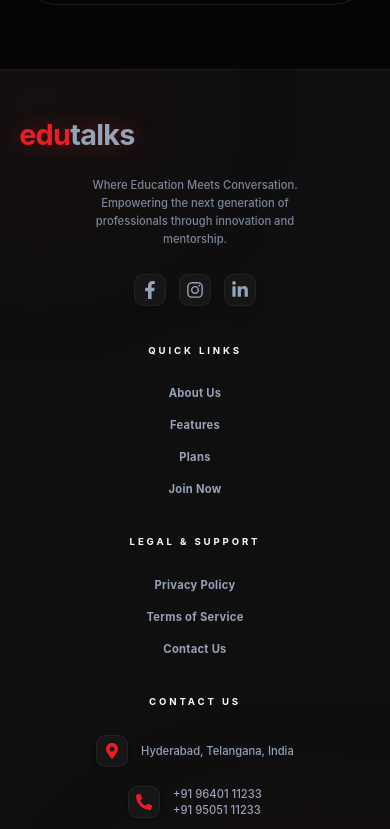
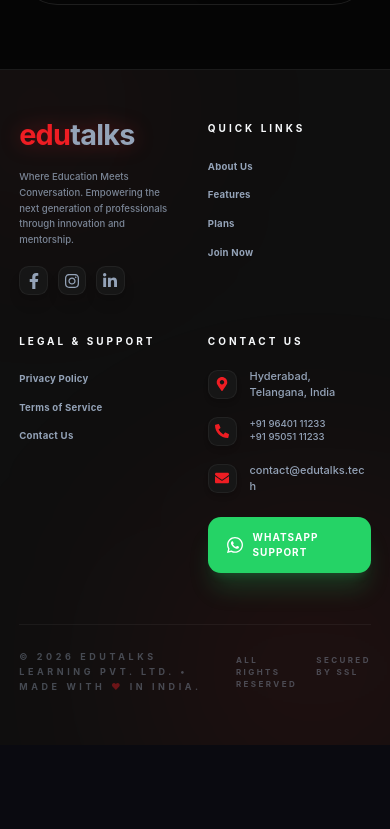
Before and after one commit to edutalksorg/edutalks-live-streaming-frontend, a React (Vite) app: page /privacy-policy in a window 390 px wide. Shown: the part 2515-3344 px from the top of the page. After the commit the page ends 3260 px from the top, so only its background shows below. Built offline with nearby package versions, Linux system fonts and the light colour scheme.

Commit message:
email link expiry

```diff
--- a/src/components/Footer.tsx
+++ b/src/components/Footer.tsx
@@ -11,14 +11,14 @@
             <div className="absolute -top-24 -left-24 w-72 h-72 bg-primary/5 rounded-full blur-[100px] pointer-events-none"></div>
 
             <div className="max-w-7xl mx-auto px-4 sm:px-6 lg:px-8 relative z-10">
-                <div className="grid grid-cols-1 md:grid-cols-2 lg:grid-cols-4 gap-12 lg:gap-8 mb-16 items-start">
+                <div className="grid grid-cols-1 sm:grid-cols-2 lg:grid-cols-4 gap-y-12 gap-x-8 mb-16 items-start">
                     {/* Brand Section */}
-                    <div className="space-y-8 text-center md:text-left">
-                        <Logo size="lg" className="mx-auto md:mx-0 drop-shadow-[0_0_10px_rgba(238,29,35,0.3)] transition-transform hover:scale-105" />
-                        <p className="text-accent-gray text-sm leading-relaxed font-medium opacity-80 max-w-xs mx-auto md:mx-0">
+                    <div className="flex flex-col items-center sm:items-start text-center sm:text-left space-y-6">
+                        <Logo size="lg" className="drop-shadow-[0_0_10px_rgba(238,29,35,0.3)] transition-transform hover:scale-105" />
+                        <p className="text-accent-gray text-xs md:text-sm leading-relaxed font-medium opacity-80 max-w-xs">
                             Where Education Meets Conversation. Empowering the next generation of professionals through innovation and mentorship.
                         </p>
-                        <div className="flex justify-center md:justify-start gap-4">
+                        <div className="flex gap-3">
                             {[
                                 { icon: FaFacebookF, href: "https://www.facebook.com/people/Edutalks/61578676177087/" },
                                 { icon: FaInstagram, href: "https://www.instagram.com/edutalks_tech?igsh=MXZjcm5mcDB0MzNi" },
@@ -29,68 +29,68 @@
                                     href={social.href}
                                     target="_blank"
                                     rel="noopener noreferrer"
-                                    className="w-10 h-10 rounded-xl bg-surface-light border border-white/5 flex items-center justify-center text-accent-gray hover:bg-primary hover:text-white hover:-translate-y-1 transition-all shadow-lg"
+                                    className="w-9 h-9 md:w-10 md:h-10 rounded-xl bg-surface-light border border-white/5 flex items-center justify-center text-accent-gray hover:bg-primary hover:text-white hover:-translate-y-1 transition-all shadow-lg"
                                 >
-                                    <social.icon size={18} />
+                                    <social.icon size={16} />
                                 </a>
                             ))}
                         </div>
                     </div>
 
                     {/* Quick Links */}
-                    <div className="text-center md:text-left">
-                        <h4 className="text-accent-white font-black text-xs uppercase tracking-[0.3em] mb-8 italic">Quick Links</h4>
-                        <ul className="space-y-4">
-                            <li><a href="#about" className="text-accent-gray text-sm font-bold hover:text-primary transition-colors tracking-wide">About Us</a></li>
-                            <li><a href="#features" className="text-accent-gray text-sm font-bold hover:text-primary transition-colors tracking-wide">Features</a></li>
-                            <li><a href="#plans" className="text-accent-gray text-sm font-bold hover:text-primary transition-colors tracking-wide">Plans</a></li>
-                            <li><Link to="/register" className="text-accent-gray text-sm font-bold hover:text-primary transition-colors tracking-wide">Join Now</Link></li>
+                    <div className="flex flex-col items-center sm:items-start text-center sm:text-left">
+                        <h4 className="text-accent-white font-black text-[10px] md:text-xs uppercase tracking-[0.3em] mb-6 md:mb-8 italic">Quick Links</h4>
+                        <ul className="space-y-3 md:space-y-4">
+                            <li><a href="#about" className="text-accent-gray text-xs md:text-sm font-bold hover:text-primary transition-colors tracking-wide">About Us</a></li>
+                            <li><a href="#features" className="text-accent-gray text-xs md:text-sm font-bold hover:text-primary transition-colors tracking-wide">Features</a></li>
+                            <li><a href="#plans" className="text-accent-gray text-xs md:text-sm font-bold hover:text-primary transition-colors tracking-wide">Plans</a></li>
+                            <li><Link to="/register" className="text-accent-gray text-xs md:text-sm font-bold hover:text-primary transition-colors tracking-wide">Join Now</Link></li>
                         </ul>
                     </div>
 
                     {/* Legal & Support */}
-                    <div className="text-center md:text-left">
-                        <h4 className="text-accent-white font-black text-xs uppercase tracking-[0.3em] mb-8 italic">Legal & Support</h4>
-                        <ul className="space-y-4">
-                            <li><Link to="/privacy-policy" className="text-accent-gray text-sm font-bold hover:text-primary transition-colors tracking-wide">Privacy Policy</Link></li>
-                            <li><Link to="/terms-and-conditions" className="text-accent-gray text-sm font-bold hover:text-primary transition-colors tracking-wide">Terms of Service</Link></li>
-                            <li><a href="mailto:contact@edutalks.tech" className="text-accent-gray text-sm font-bold hover:text-primary transition-colors tracking-wide">Contact Us</a></li>
+                    <div className="flex flex-col items-center sm:items-start text-center sm:text-left">
+                        <h4 className="text-accent-white font-black text-[10px] md:text-xs uppercase tracking-[0.3em] mb-6 md:mb-8 italic">Legal & Support</h4>
+                        <ul className="space-y-3 md:space-y-4">
+                            <li><Link to="/privacy-policy" className="text-accent-gray text-xs md:text-sm font-bold hover:text-primary transition-colors tracking-wide">Privacy Policy</Link></li>
+                            <li><Link to="/terms-and-conditions" className="text-accent-gray text-xs md:text-sm font-bold hover:text-primary transition-colors tracking-wide">Terms of Service</Link></li>
+                            <li><a href="mailto:contact@edutalks.tech" className="text-accent-gray text-xs md:text-sm font-bold hover:text-primary transition-colors tracking-wide">Contact Us</a></li>
                         </ul>
                     </div>
 
                     {/* Contact Us */}
-                    <div className="text-center md:text-left">
-                        <h4 className="text-accent-white font-black text-xs uppercase tracking-[0.3em] mb-8 italic">Contact Us</h4>
-                        <ul className="space-y-6">
-                            <li className="flex items-center justify-center md:justify-start gap-4 group">
-                                <div className="w-10 h-10 rounded-xl bg-surface-light border border-white/5 flex items-center justify-center text-primary group-hover:bg-primary group-hover:text-white transition-all shadow-md">
-                                    <FaMapMarkerAlt size={16} />
+                    <div className="flex flex-col items-center sm:items-start text-center sm:text-left">
+                        <h4 className="text-accent-white font-black text-[10px] md:text-xs uppercase tracking-[0.3em] mb-6 md:mb-8 italic">Contact Us</h4>
+                        <ul className="space-y-5 md:space-y-6 w-full flex flex-col items-center sm:items-start">
+                            <li className="flex items-center gap-4 group w-fit">
+                                <div className="w-9 h-9 md:w-10 md:h-10 rounded-xl bg-surface-light border border-white/5 flex items-center justify-center text-primary group-hover:bg-primary group-hover:text-white transition-all shadow-md shrink-0">
+                                    <FaMapMarkerAlt size={14} />
                                 </div>
-                                <span className="text-accent-gray text-sm font-medium">Hyderabad, Telangana, India</span>
+                                <span className="text-accent-gray text-[11px] md:text-sm font-medium">Hyderabad, Telangana, India</span>
                             </li>
-                            <li className="flex items-center justify-center md:justify-start gap-4 group">
-                                <div className="w-10 h-10 rounded-xl bg-surface-light border border-white/5 flex items-center justify-center text-primary group-hover:bg-primary group-hover:text-white transition-all shadow-md shrink-0">
-                                    <FaPhoneAlt size={16} />
+                            <li className="flex items-center gap-4 group w-fit">
+                                <div className="w-9 h-9 md:w-10 md:h-10 rounded-xl bg-surface-light border border-white/5 flex items-center justify-center text-primary group-hover:bg-primary group-hover:text-white transition-all shadow-md shrink-0">
+                                    <FaPhoneAlt size={14} />
                                 </div>
                                 <div className="flex flex-col text-left">
-                                    <a href="tel:+919640111233" className="text-accent-gray text-sm font-medium hover:text-primary transition-colors">+91 96401 11233</a>
-                                    <a href="tel:+919505111233" className="text-accent-gray text-sm font-medium hover:text-primary transition-colors">+91 95051 11233</a>
+                                    <a href="tel:+919640111233" className="text-accent-gray text-xs md:text-sm font-medium hover:text-primary transition-colors">+91 96401 11233</a>
+                                    <a href="tel:+919505111233" className="text-accent-gray text-xs md:text-sm font-medium hover:text-primary transition-colors">+91 95051 11233</a>
                                 </div>
                             </li>
-                            <li className="flex items-center justify-center md:justify-start gap-4 group">
-                                <div className="w-10 h-10 rounded-xl bg-surface-light border border-white/5 flex items-center justify-center text-primary group-hover:bg-primary group-hover:text-white transition-all shadow-md shrink-0">
-                                    <FaEnvelope size={16} />
+                            <li className="flex items-center gap-4 group w-fit">
+                                <div className="w-9 h-9 md:w-10 md:h-10 rounded-xl bg-surface-light border border-white/5 flex items-center justify-center text-primary group-hover:bg-primary group-hover:text-white transition-all shadow-md shrink-0">
+                                    <FaEnvelope size={14} />
                                 </div>
-                                <a href="mailto:contact@edutalks.tech" className="text-accent-gray text-sm font-medium hover:text-primary transition-colors">contact@edutalks.tech</a>
+                                <a href="mailto:contact@edutalks.tech" className="text-accent-gray text-[11px] md:text-sm font-medium hover:text-primary transition-colors break-all">contact@edutalks.tech</a>
                             </li>
-                            <li className="flex justify-center md:justify-start pt-2">
+                            <li className="pt-2 w-full flex justify-center sm:justify-start">
                                 <a
                                     href="https://wa.me/917995674266"
                                     target="_blank"
                                     rel="noopener noreferrer"
-                                    className="inline-flex items-center gap-3 bg-[#25D366] text-white px-5 py-3 rounded-xl font-black uppercase tracking-widest text-[9px] hover:bg-[#128C7E] transition-all hover:scale-105 shadow-lg group"
+                                    className="inline-flex items-center gap-3 bg-[#25D366] text-white px-6 py-4 md:px-5 md:py-3 rounded-2xl md:rounded-xl font-black uppercase tracking-widest text-[10px] md:text-[9px] hover:bg-[#128C7E] transition-all hover:scale-105 shadow-xl shadow-[#25D366]/20 group w-full sm:w-auto justify-center"
                                 >
-                                    <FaWhatsapp size={18} className="group-hover:rotate-12 transition-transform" />
+                                    <FaWhatsapp size={20} className="group-hover:rotate-12 transition-transform" />
                                     WhatsApp support
                                 </a>
                             </li>
@@ -99,11 +99,11 @@
                 </div>
 
                 {/* Bottom Bar */}
-                <div className="pt-10 border-t border-white/5 flex flex-col md:flex-row justify-between items-center gap-6">
-                    <p className="text-accent-gray text-[10px] font-black tracking-[0.4em] uppercase italic opacity-40 text-center md:text-left">
-                        © 2026 EDUTALKS LEARNING PVT. LTD. • MADE WITH <span className="text-primary">❤</span> IN INDIA.
+                <div className="pt-8 md:pt-10 border-t border-white/5 flex flex-col sm:flex-row justify-between items-center gap-6">
+                    <p className="text-accent-gray text-[9px] md:text-[10px] font-black tracking-[0.4em] uppercase italic opacity-40 text-center sm:text-left leading-relaxed">
+                        © 2026 EDUTALKS LEARNING PVT. LTD. <br className="sm:hidden" /> • MADE WITH <span className="text-primary">❤</span> IN INDIA.
                     </p>
-                    <div className="flex gap-8 text-[9px] font-black text-accent-gray uppercase tracking-[0.3em] italic opacity-40">
+                    <div className="flex gap-6 md:gap-8 text-[8px] md:text-[9px] font-black text-accent-gray uppercase tracking-[0.3em] italic opacity-40">
                         <span>All Rights Reserved</span>
                         <span>Secured by SSL</span>
                     </div>
```
Also changed, not shown: src/index.css (+9 -0 lines), src/pages/Instructor/LiveClassRoom.tsx (+42 -3 lines), src/pages/JoinClassHandler.tsx (+28 -20 lines), src/pages/Student/StudentSuperInstructorClassRoom.tsx (+43 -5 lines), src/pages/SuperInstructor/SuperInstructorLiveClassRoom.tsx (+43 -4 lines).
